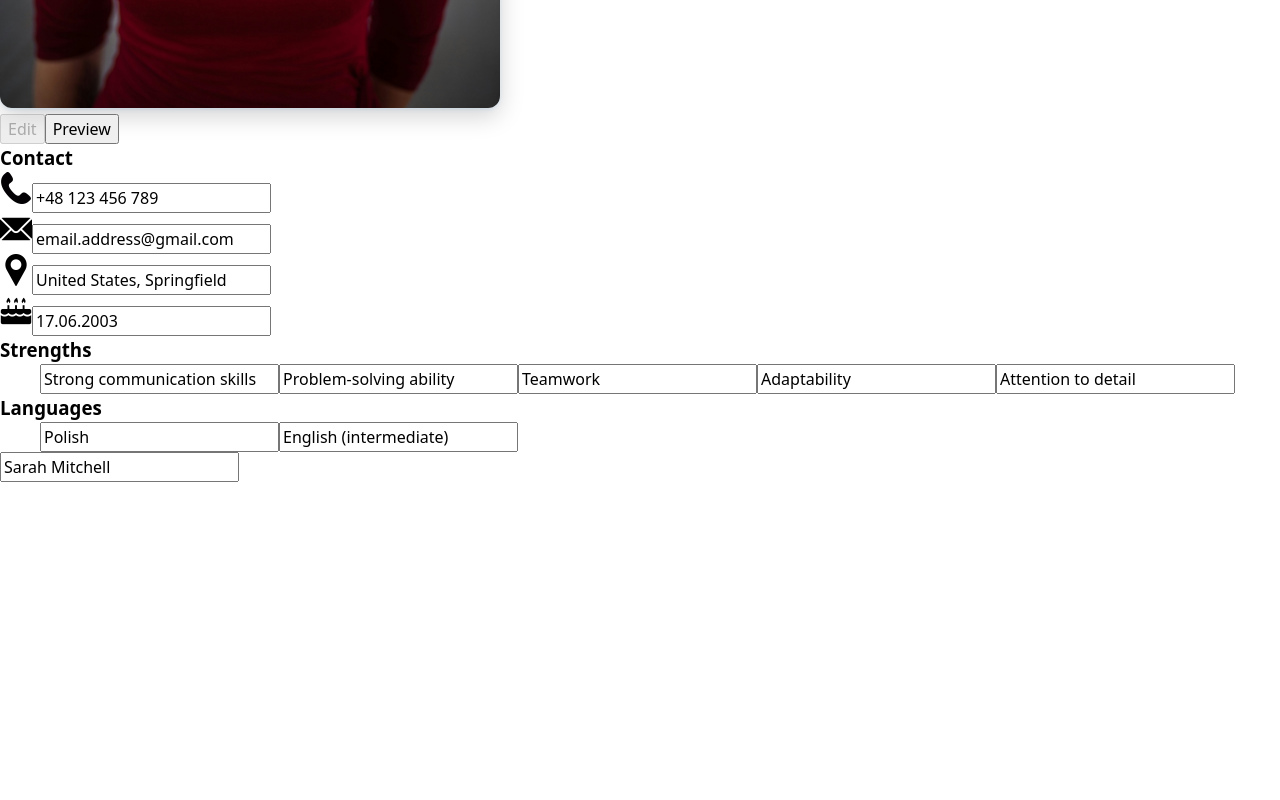
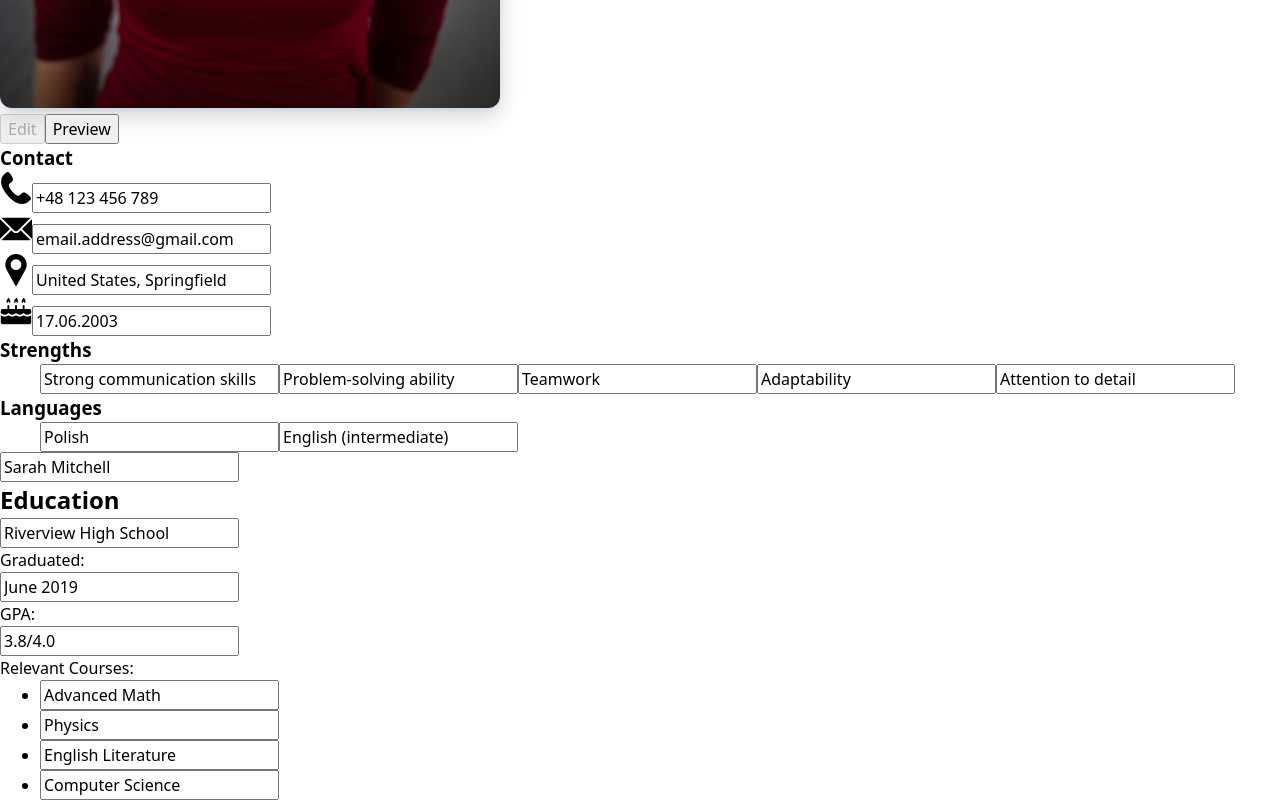
Before and after one commit to davidifme/cv-app, a React (Vite) app: page / in a window 1280 px wide. Shown: the part 714-1514 px from the top of the page. Before the commit the page ends 1196 px from the top, so only its background shows below. Built offline with nearby package versions, Linux system fonts and the light colour scheme.

Commit message:
feat: add Education section

```diff
--- a/src/components/Cv.jsx
+++ b/src/components/Cv.jsx
@@ -4,6 +4,7 @@ import Strengths from "./Strengths";
 import Languages from "./Languages";
 import ModeButtons from "./ModeButtons";
 import FullName from "./FullName";
+import Education from "./Education";
 
 export default function Cv() {
     const [editMode, setEditMode] = useState(true)
@@ -19,6 +20,7 @@ export default function Cv() {
             </aside>
             <div className="content">
                 <FullName editMode={editMode} initialName={"Sarah Mitchell"}/>
+                <Education editMode={editMode} />
             </div>
         </>
     );
--- /dev/null
+++ b/src/components/Education.jsx
@@ -0,0 +1,114 @@
+import { useState } from "react"
+
+export default function Education({ editMode }) {
+    return (
+        <section className="education">
+            <h2>Education</h2>
+            {educationData.map(data => (
+                <EducationItem
+                    key={data.schoolName}
+                    data={data}
+                    editMode={editMode}
+                />
+            ))}
+        </section>
+    )
+}
+
+function EducationItem({ editMode, data }) {
+    const [schoolName, setSchoolName] = useState(data.schoolName)
+    const [graduatedDate, setGraduatedDate] = useState(data.graduated)
+    const [gpaScore, setGpaScore] = useState(data.gpa)
+    const [courses, setCourses] = useState(data.courses)
+
+    function handleOnChange(e, dataName, index) {
+        if (dataName === 'schoolName') {
+            setSchoolName(e.target.value)
+        }
+        if (dataName === 'graduatedDate') {
+            setGraduatedDate(e.target.value)
+        }
+        if (dataName === 'gpaScore') {
+            setGpaScore(e.target.value)
+        }
+        if (dataName === 'courses') {
+            const updatedCourses = [...courses]
+            updatedCourses[index] = e.target.value
+            setCourses(updatedCourses)
+        }
+    }
+
+    return (
+        <div className="education-item">
+            {editMode ? (
+                <>
+                    <div>
+                        <input
+                            className="school-name"
+                            type="text"
+                            value={schoolName}
+                            onChange={(e) => handleOnChange(e, 'schoolName')}
+                        />
+                    </div>
+                    <div>
+                        <p>Graduated:</p>
+                        <input
+                            className="graduated-date"
+                            type="text"
+                            value={graduatedDate}
+                            onChange={(e) => handleOnChange(e, 'graduatedDate')}
+                        />
+                    </div>
+                    <div>
+                        <p>GPA:</p>
+                        <input
+                            className="gpa-score"
+                            type="text"
+                            value={gpaScore}
+                            onChange={(e) => handleOnChange(e, 'gpaScore')}
+                        />
+                    </div>
+                    <p>Relevant Courses:</p>
+                    <ul>
+                        {courses.map((course, index) => (
+                            <li key={course}>
+                                <input
+                                    className="course"
+                                    type="text"
+                                    value={course}
+                                    onChange={(e) => handleOnChange(e, 'courses', index)}
+                                />
+                            </li>
+                        ))}
+                    </ul>
+                </>
+            ) : (
+                <>
+                    <h3>{schoolName}</h3>
+                    <p>{graduatedDate}</p>
+                    <p>GPA: {gpaScore}</p>
+                    <p>Relevant Courses:</p>
+                    <ul>
+                        {courses.map((course) => (
+                            <li key={course}>{course}</li>
+                        ))}
+                    </ul>
+                </>
+            )}
+        </div>
+    )
+}
+
+const educationData = [
+    {
+        schoolName: "Riverview High School",
+        graduated: "June 2019",
+        gpa: "3.8/4.0",
+        courses: [
+            "Advanced Math",
+            "Physics",
+            "English Literature",
+            "Computer Science"
+        ]
+    }
+]
```
